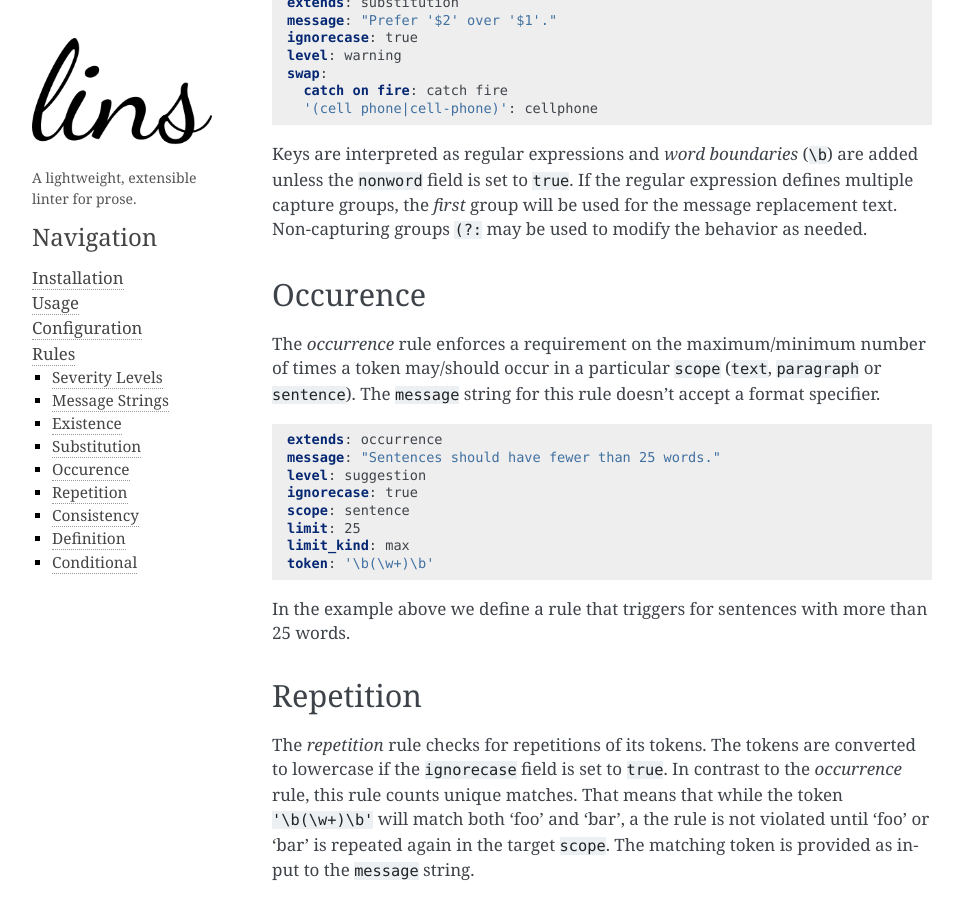
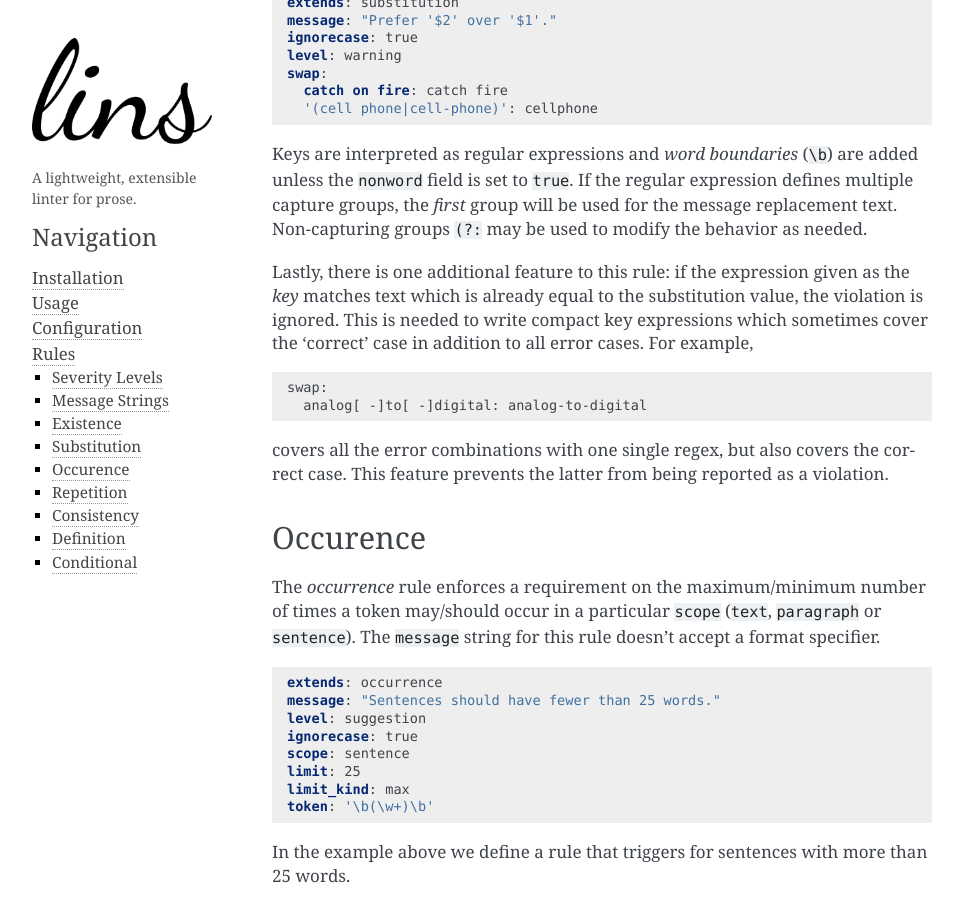
Before and after one commit to sthenic/lins, a Sphinx documentation site: the page built from doc/_source/rules.rst, in a window 1280 px wide and 900 px high, scrolled down 2315 px. Shown: the whole window, without its empty margins (148-1111 px from the left). Built offline with Sphinx 7.4.7, drawn with Linux system fonts in a browser that asks for light colours.

Commit message:
[docs] Document substitution rule ignoring if key = value.

```diff
--- a/doc/_source/rules.rst
+++ b/doc/_source/rules.rst
@@ -142,6 +142,20 @@ defines multiple capture groups, the *first* group will be used for the message
 replacement text. Non-capturing groups ``(?:`` may be used to modify the
 behavior as needed.
 
+Lastly, there is one additional feature to this rule: if the expression given as
+the *key* matches text which is already equal to the substitution value, the
+violation is ignored. This is needed to write compact key expressions which
+sometimes cover the 'correct' case in addition to all error cases. For example,
+
+.. code-block:: text
+
+    swap:
+      analog[ -]to[ -]digital: analog-to-digital
+
+covers all the error combinations with one single regex, but also covers the
+correct case. This feature prevents the latter from being reported as a
+violation.
+
 .. TODO: Revise last sentence, add an example.
 
 .. _`rule_occurence`:
```
